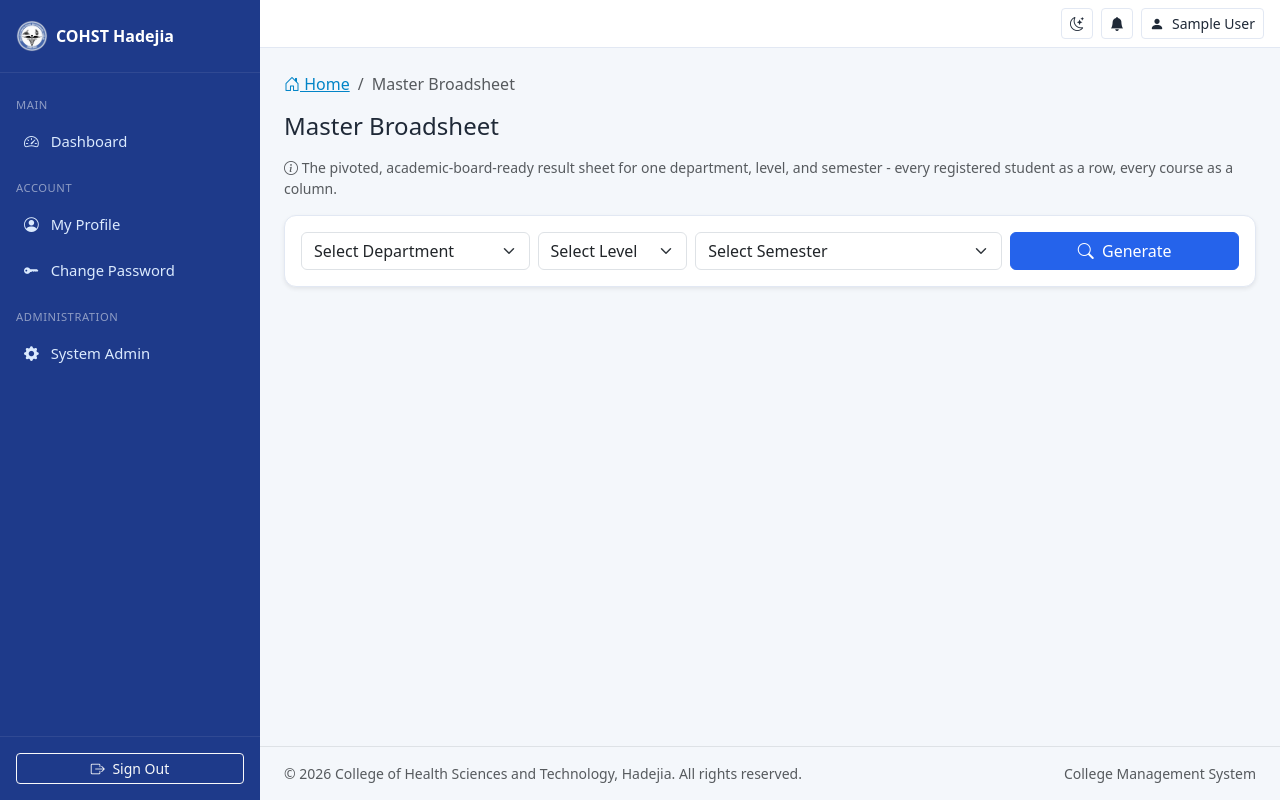
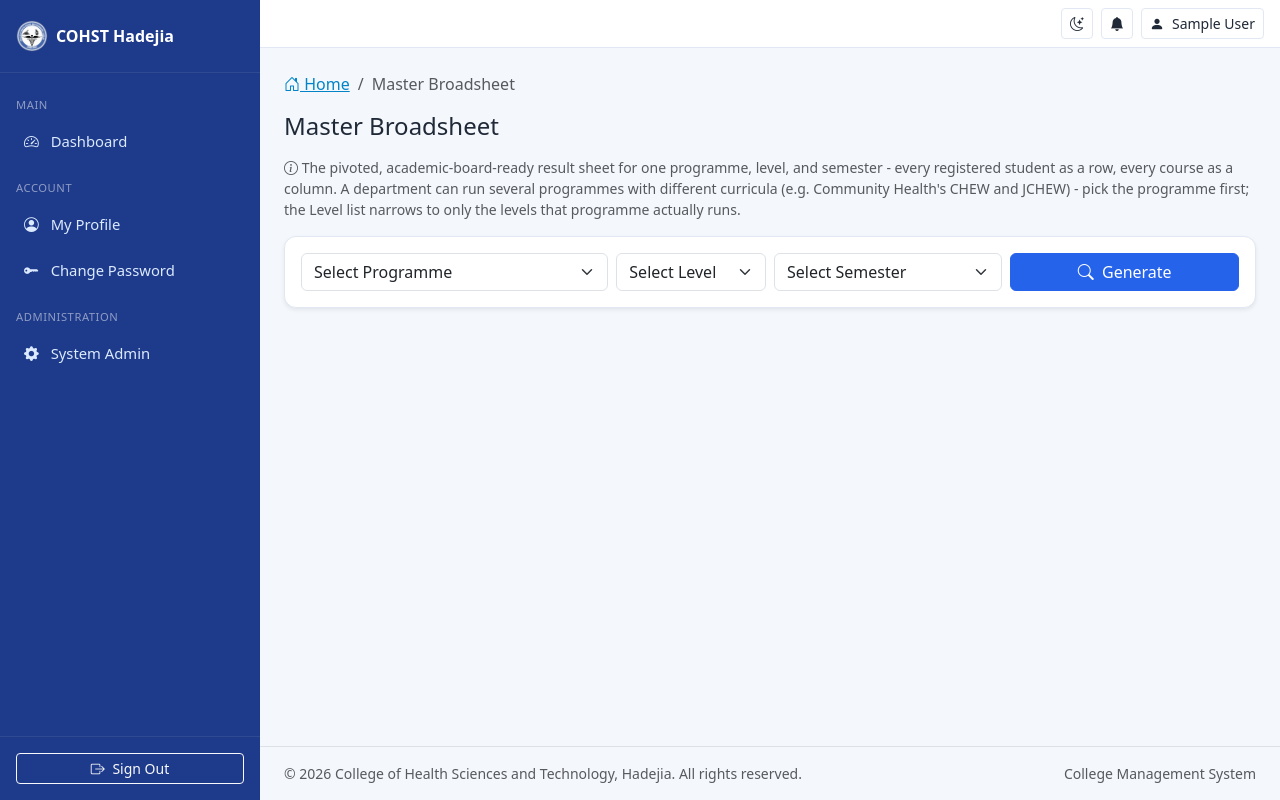
Before and after one commit to Yusuf-Babagana/-college-of-health-hadejia-cms, a Django app: page /results/master-broadsheet/ in a window 1280 px wide. Run offline with Django 5.2, Linux system fonts and the light colour scheme; the visitor is signed in with stand-in values (Sample User, id 1); data comes from the database, SQL or seed files in the repository; data that the repository does not hold is empty; some libraries are stand-ins or nearby versions.

Commit message:
Master Broadsheet: scope by Programme instead of Department
A department like Community Health can run several programmes with
different curricula (e.g. CHEW, JCHEW) - "every course in the
department at this level" mixed courses from unrelated programmes onto
one board document. get_master_broadsheet() now filters by
course__programme instead of course__department; the Exam Officer picks
a Programme first, and the Level dropdown narrows to only the levels
that programme actually runs (Programme.levels), so a 2-level
programme never shows a 300+ Level option.

A course still sitting in the "No Programme" bucket (not yet tagged
with one by its HOD) won't appear in any Master Broadsheet - the
Department Programmes tree on the HOD dashboard is where that gets
fixed.

Verified against real seeded department/student data with two
distinct test-only programmes+courses (unambiguous ZZTEST-prefixed
codes this time): each Programme's broadsheet only ever showed its own
course, never the other's, and the level dropdown correctly narrowed to
[100, 200] for a duration_levels=2 programme.

```diff
--- a/apps/results/views.py
+++ b/apps/results/views.py
@@ -532,37 +532,49 @@ class BroadsheetCSVExportView(ExamOfficerRoleMixin, View):
 
 
 class MasterBroadsheetView(ExamOfficerRoleMixin, TemplateView):
-    """FR-EXM-06: the pivoted master broadsheet for one department+level
+    """FR-EXM-06: the pivoted master broadsheet for one programme+level
     +semester, ready for the Academic Board - viewable here, exportable
     as CSV below.
+
+    Scoped by Programme, not Department: a department (e.g. Community
+    Health) can run several programmes with different curricula (CHEW,
+    JCHEW, ...), so the level dropdown is narrowed to whatever levels the
+    selected programme actually runs (Programme.levels) once one is
+    chosen - a 2-level Certificate programme never offers a 300 Level
+    option.
     """
     template_name = 'results/master_broadsheet.html'
 
     def get_context_data(self, **kwargs):
         from apps.academics.models import Semester
+        from apps.admissions.models import Programme
         from apps.core.constants import Level
-        from apps.departments.selectors import get_active_departments
 
         context = super().get_context_data(**kwargs)
-        context['departments'] = get_active_departments()
+        context['programmes'] = Programme.objects.filter(is_active=True).select_related('department').order_by('name')
         context['semesters'] = Semester.objects.select_related('session')
-        context['level_choices'] = Level.choices
-        context['current_department'] = self.request.GET.get('department', '')
+        context['current_programme'] = self.request.GET.get('programme', '')
         context['current_semester'] = self.request.GET.get('semester', '')
         context['current_level'] = self.request.GET.get('level', '')
 
-        department_id = self.request.GET.get('department')
+        programme_id = self.request.GET.get('programme')
         semester_id = self.request.GET.get('semester')
         level = self.request.GET.get('level')
-        if department_id and semester_id and level:
-            from apps.departments.models import Department
 
-            department = get_object_or_404(Department, pk=department_id)
+        selected_programme = None
+        if programme_id:
+            selected_programme = get_object_or_404(Programme, pk=programme_id)
+            context['selected_programme'] = selected_programme
+            level_labels = dict(Level.choices)
+            context['level_choices'] = [(lv, level_labels[lv]) for lv in selected_programme.levels]
+        else:
+            context['level_choices'] = Level.choices
+
+        if selected_programme and semester_id and level:
             semester = get_object_or_404(Semester, pk=semester_id)
             context['broadsheet'] = selectors.get_master_broadsheet(
-                department=department, semester=semester, level=level,
+                programme=selected_programme, semester=semester, level=level,
             )
-            context['selected_department'] = department
             context['selected_semester'] = semester
             context['selected_level'] = int(level)
 
@@ -578,15 +590,15 @@ class MasterBroadsheetExportView(ExamOfficerRoleMixin, View):
         from django.http import HttpResponse
 
         from apps.academics.models import Semester
-        from apps.departments.models import Department
+        from apps.admissions.models import Programme
 
-        department = get_object_or_404(Department, pk=request.GET.get('department'))
+        programme = get_object_or_404(Programme, pk=request.GET.get('programme'))
         semester = get_object_or_404(Semester, pk=request.GET.get('semester'))
         level = request.GET.get('level')
 
-        broadsheet = selectors.get_master_broadsheet(department=department, semester=semester, level=level)
+        broadsheet = selectors.get_master_broadsheet(programme=programme, semester=semester, level=level)
 
-        filename = f'broadsheet-{department.code}-{level}L-{semester}.csv'.replace('/', '-').replace(' ', '-')
+        filename = f'broadsheet-{programme.short_code}-{level}L-{semester}.csv'.replace('/', '-').replace(' ', '-')
         response = HttpResponse(content_type='text/csv')
         response['Content-Disposition'] = f'attachment; filename="{filename}"'
 
--- a/templates/results/master_broadsheet.html
+++ b/templates/results/master_broadsheet.html
@@ -6,18 +6,22 @@
 {% block content %}
 <h4 class="mb-3">Master Broadsheet</h4>
 <p class="text-muted small mb-3">
-  <i class="bi bi-info-circle"></i> The pivoted, academic-board-ready result sheet for one department, level, and
-  semester - every registered student as a row, every course as a column.
+  <i class="bi bi-info-circle"></i> The pivoted, academic-board-ready result sheet for one programme, level, and
+  semester - every registered student as a row, every course as a column. A department can run several programmes
+  with different curricula (e.g. Community Health's CHEW and JCHEW) - pick the programme first; the Level list
+  narrows to only the levels that programme actually runs.
 </p>
 
 <div class="card shadow-sm mb-3">
   <div class="card-body">
     <form method="get" class="row g-2 align-items-center">
-      <div class="col-md-3">
-        <select name="department" class="form-select" required>
-          <option value="">Select Department</option>
-          {% for dept in departments %}
-            <option value="{{ dept.pk }}" {% if dept.pk|stringformat:'s' == current_department %}selected{% endif %}>{{ dept.name }}</option>
+      <div class="col-md-4">
+        <select name="programme" class="form-select" required>
+          <option value="">Select Programme</option>
+          {% for prog in programmes %}
+            <option value="{{ prog.pk }}" {% if prog.pk|stringformat:'s' == current_programme %}selected{% endif %}>
+              {{ prog.name }}{% if prog.department %} ({{ prog.department.code }}){% endif %}
+            </option>
           {% endfor %}
         </select>
       </div>
@@ -29,7 +33,7 @@
           {% endfor %}
         </select>
       </div>
-      <div class="col-md-4">
+      <div class="col-md-3">
         <select name="semester" class="form-select" required>
           <option value="">Select Semester</option>
           {% for sem in semesters %}
@@ -43,15 +47,21 @@
         <button type="submit" class="btn btn-primary"><i class="bi bi-search me-1"></i> Generate</button>
       </div>
     </form>
+    {% if selected_programme %}
+      <p class="text-muted small mt-2 mb-0">
+        {{ selected_programme.name }} runs {{ selected_programme.duration_levels }} level(s):
+        {% for lv in selected_programme.levels %}{{ lv }}{% if not forloop.last %}, {% endif %}{% endfor %}.
+      </p>
+    {% endif %}
   </div>
 </div>
 
 {% if broadsheet %}
   <div class="d-flex justify-content-between align-items-center mb-2">
     <p class="text-muted mb-0">
-      {{ selected_department.name }} &middot; {{ selected_level }} Level &middot; {{ selected_semester }}
+      {{ selected_programme.name }} &middot; {{ selected_level }} Level &middot; {{ selected_semester }}
     </p>
-    <a href="{% url 'results:master_broadsheet_export' %}?department={{ selected_department.pk }}&level={{ selected_level }}&semester={{ selected_semester.pk }}"
+    <a href="{% url 'results:master_broadsheet_export' %}?programme={{ selected_programme.pk }}&level={{ selected_level }}&semester={{ selected_semester.pk }}"
        class="btn btn-outline-primary btn-sm">
       <i class="bi bi-download me-1"></i> Export CSV
     </a>
```
Also changed, not shown: apps/results/selectors.py (+11 -3 lines).
